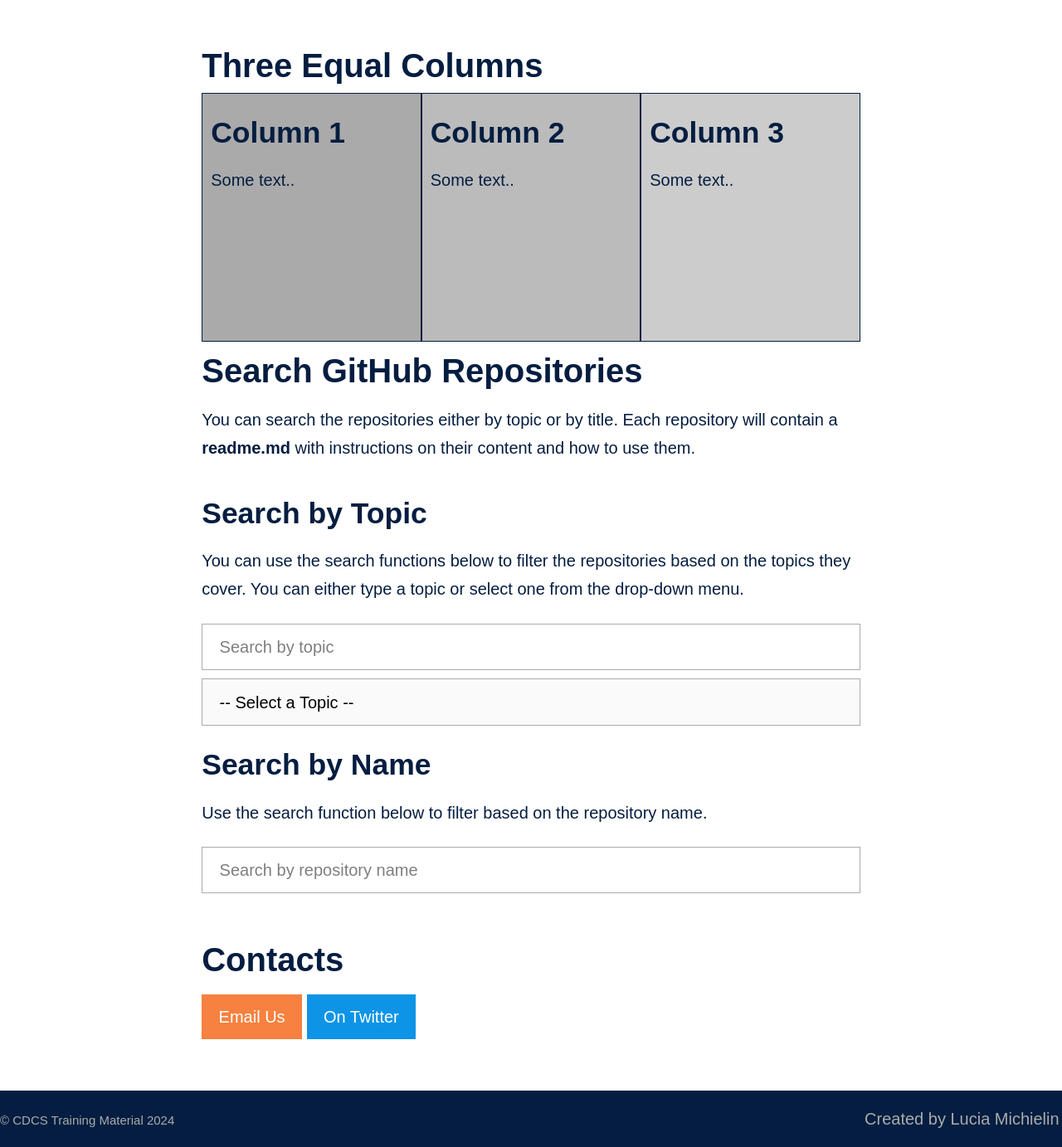
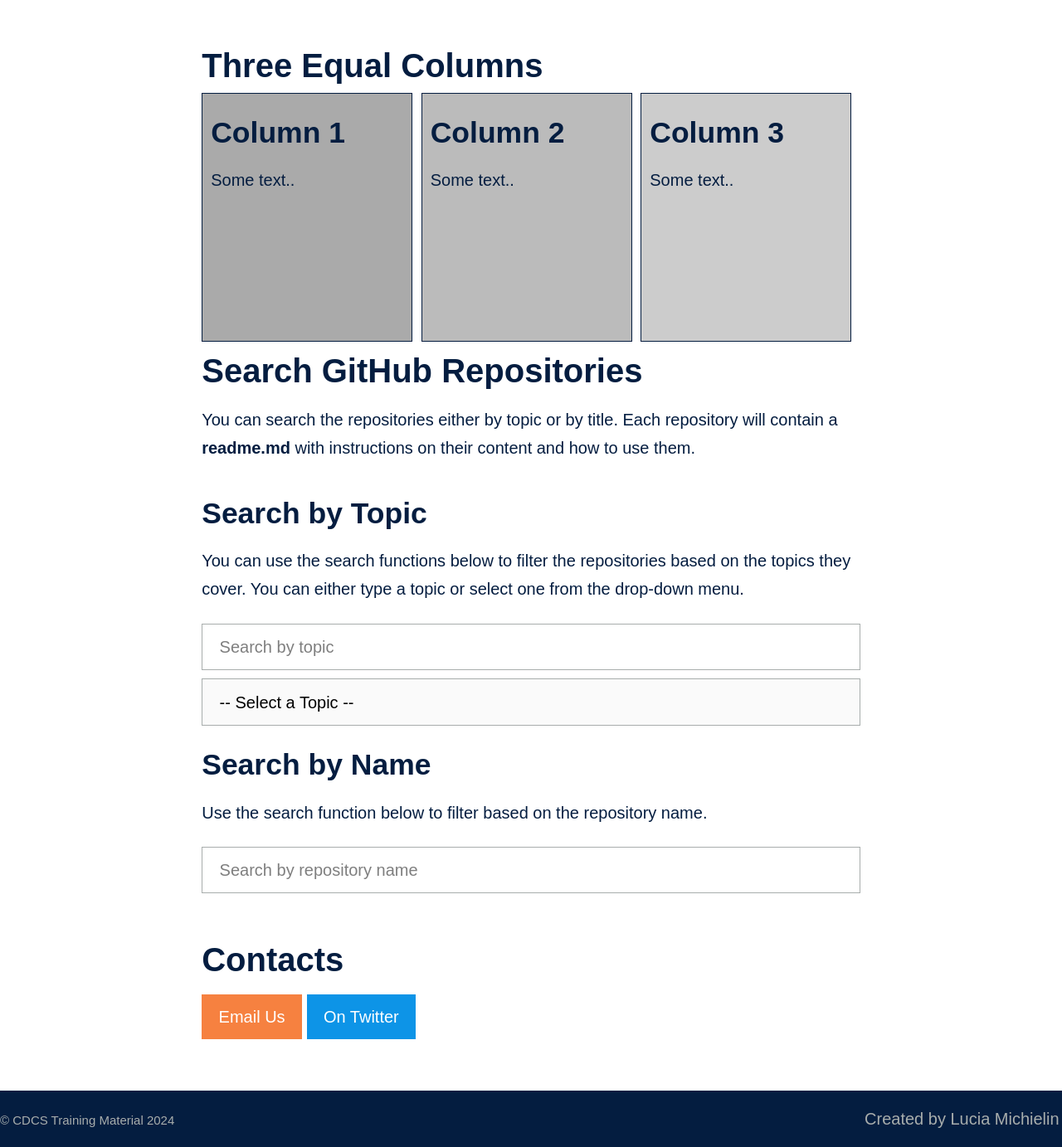
Before and after one commit to DCS-training/DCS-training.github.io, a Jekyll site: the page built from index.md, in a window 1280 px wide. Shown: the part 390-1773 px from the top of the page at 83% size. Built offline with Jekyll 4.4.1, drawn with Linux system fonts in a browser that asks for light colours; comment, search, counter and statistics services are not loaded.

Commit message:
Update _theme.scss

```diff
--- a/_sass/_theme.scss
+++ b/_sass/_theme.scss
@@ -79,24 +79,29 @@ body {
   margin: 0 auto;
 }
 
-// Column layout
+// Column layout with padding between columns
+.row {
+  display: flex; // Use flexbox for easier spacing between columns
+  justify-content: space-between; // Ensure even spacing
+}
+
 .column {
-  float: left;
-  width: 33.33%;
+  width: 32%; // Adjust width to accommodate padding
   padding: 10px;
   height: 300px; // Should be removed. Only for demonstration
-  border: 1px solid #041d40; // Add black border
+  border: 1px solid #041d40 ; // Add black border
   background-color: transparent; // Ensure no background color
+  box-sizing: border-box; // Include padding and border in width/height
 }
 
-// Clear floats after the columns
-.row {
-  &:after {
-    content: "";
-    display: table;
-    clear: both;
-  }
+// Clear floats after the columns (not needed with flexbox, but kept for legacy support)
+.row:after {
+  content: "";
+  display: table;
+  clear: both;
 }
+
+// Other styles...
 
 // Other styles...
 
```
